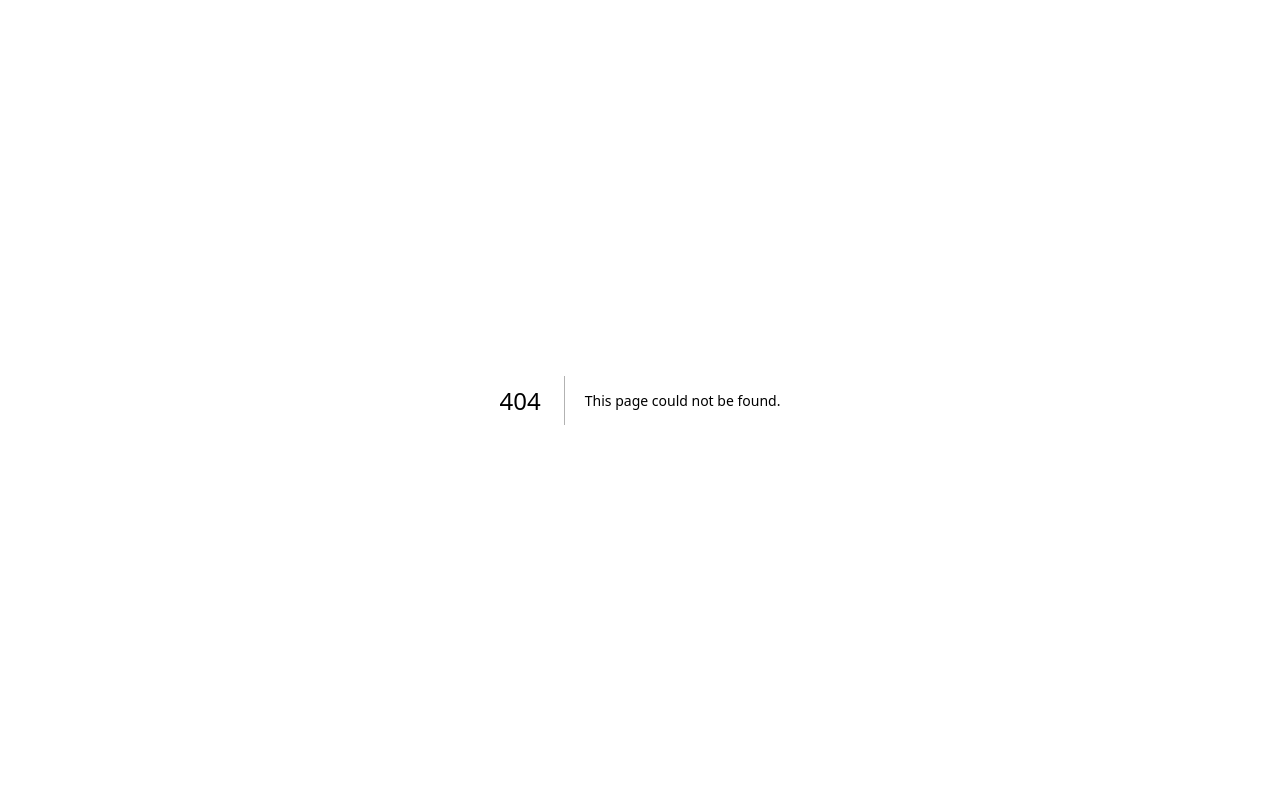
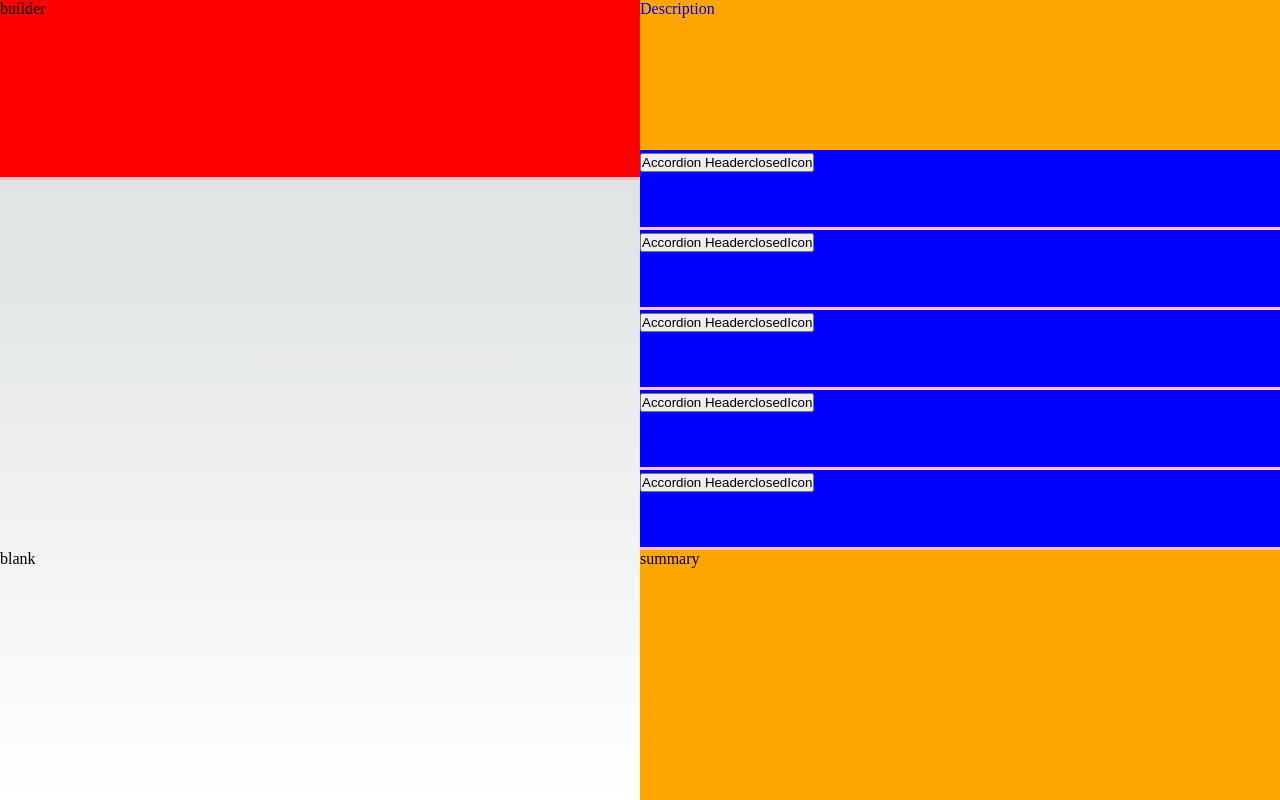
Before and after one commit to KierstenMiller/DnD-product-builder, a Next.js app in the folder next-app-test/: page /build-your-own in a window 1280 px wide. Before the commit this address had no page. Built offline with nearby package versions, Linux system fonts and the light colour scheme.

Commit message:
created build your own page

```diff
--- /dev/null
+++ b/next-app-test/pages/build-your-own.tsx
@@ -0,0 +1,88 @@
+import Head from 'next/head'
+import Image from 'next/image'
+import { Inter } from '@next/font/google'
+import styles from '../styles/Home.module.scss'
+import { BasicAccordion } from '../src/Components/accordion/basic-accordion'
+
+const BuildYourOwn = () => {
+    return (
+        <>
+            <Head>
+                <title>Custom Quilt Builder</title>
+                <meta name="description" content="Generated by create next app" />
+                <meta name="viewport" content="width=device-width, initial-scale=1" />
+                <link rel="icon" href="/favicon.ico" />
+            </Head>
+
+            <div className={styles.app}>
+                <div className={styles.container}>
+                    <div className={styles.row}>
+                        <div className={`${styles.column} ${styles.columnLeft}`}>
+                            <div className={styles.image}>builder</div>
+                        </div>
+                        <div className={`${styles.column} ${styles.columnRight} ${styles.isSticky}`}>
+                            <div className={styles.description}>Description</div>
+                            <BasicAccordion
+                                className={styles.selector}
+                                headerText="Accordion Header"
+                                headerLevel={3}
+                                id="basic-accordion-example"
+                            >
+                                Basic Accordion Content
+                            </BasicAccordion>
+                            <BasicAccordion
+                                className={styles.selector}
+                                headerText="Accordion Header"
+                                headerLevel={3}
+                                id="basic-accordion-example"
+                            >
+                                Basic Accordion Content
+                            </BasicAccordion>
+                            <BasicAccordion
+                                className={styles.selector}
+                                headerText="Accordion Header"
+                                headerLevel={3}
+                                id="basic-accordion-example"
+                            >
+                                Basic Accordion Content
+                            </BasicAccordion>
+                            <BasicAccordion
+                                className={styles.selector}
+                                headerText="Accordion Header"
+                                headerLevel={3}
+                                id="basic-accordion-example"
+                            >
+                                Basic Accordion Content
+                            </BasicAccordion>
+                            <BasicAccordion
+                                className={styles.selector}
+                                headerText="Accordion Header"
+                                headerLevel={3}
+                                id="basic-accordion-example"
+                            >
+                                Basic Accordion Content
+                            </BasicAccordion>
+                        </div>
+                    </div>
+                    <div className={styles.row}>
+                        <div className={styles.column}>
+                            blank
+                        </div>
+                        <div className={styles.column}>
+                            <div className={styles.summary}>
+                                summary
+                            </div>
+                        </div>
+
+                    </div>
+                    <div className={styles.otherContent}>
+                        other content
+                    </div>
+                </div>
+            </div>
+
+        </>
+    )
+}
+
+export default BuildYourOwn;
--- a/next-app-test/src/Components/accordion/basic-accordion.tsx
+++ b/next-app-test/src/Components/accordion/basic-accordion.tsx
@@ -43,7 +43,7 @@ export const BasicAccordion = ({
 }: Props) => {
     const [isOpen, setIsOpen] = useState(drawerOpen || disableCollapse);
     const toggleDrawerVisibility = () => !disableCollapse && setIsOpen(!isOpen);
-    return <div>
+    return <div className={className}>
         <HeaderElement headerLevel={headerLevel}>
             <button
                 aria-expanded={isOpen}
```
